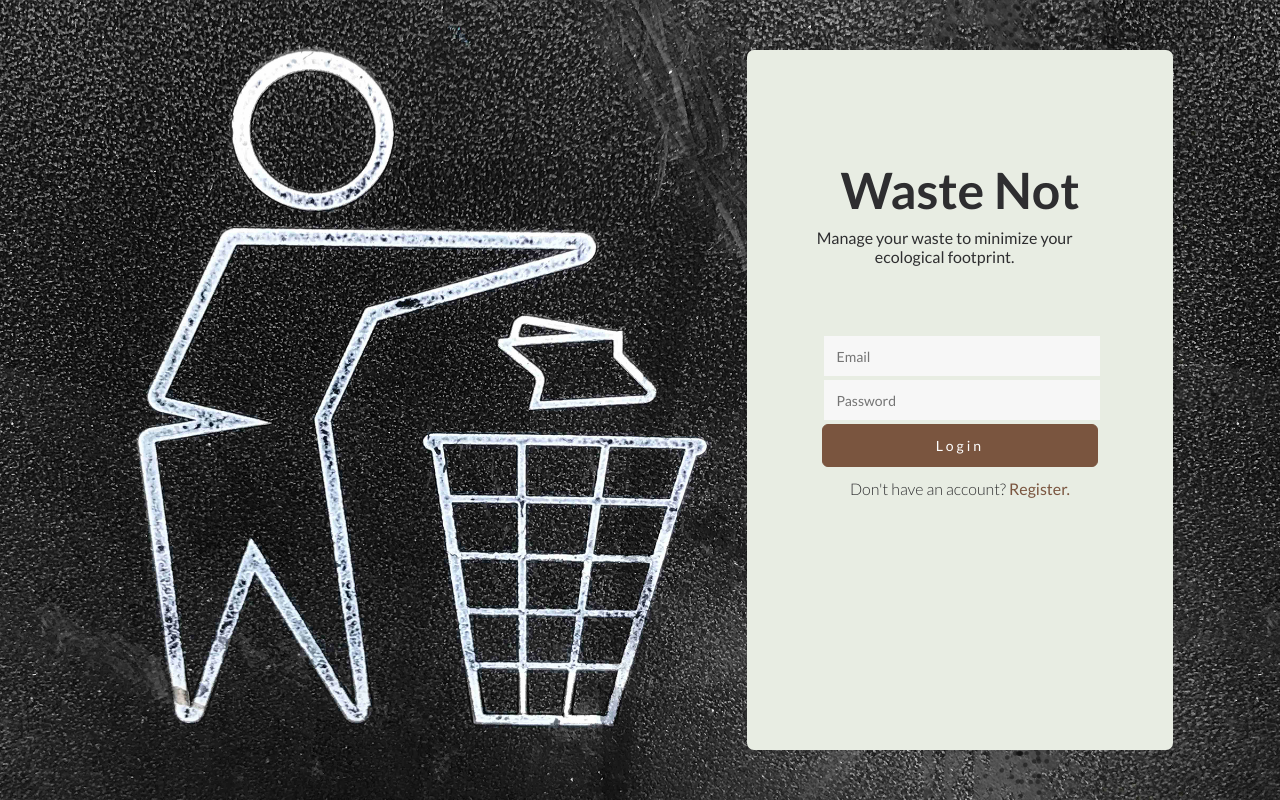
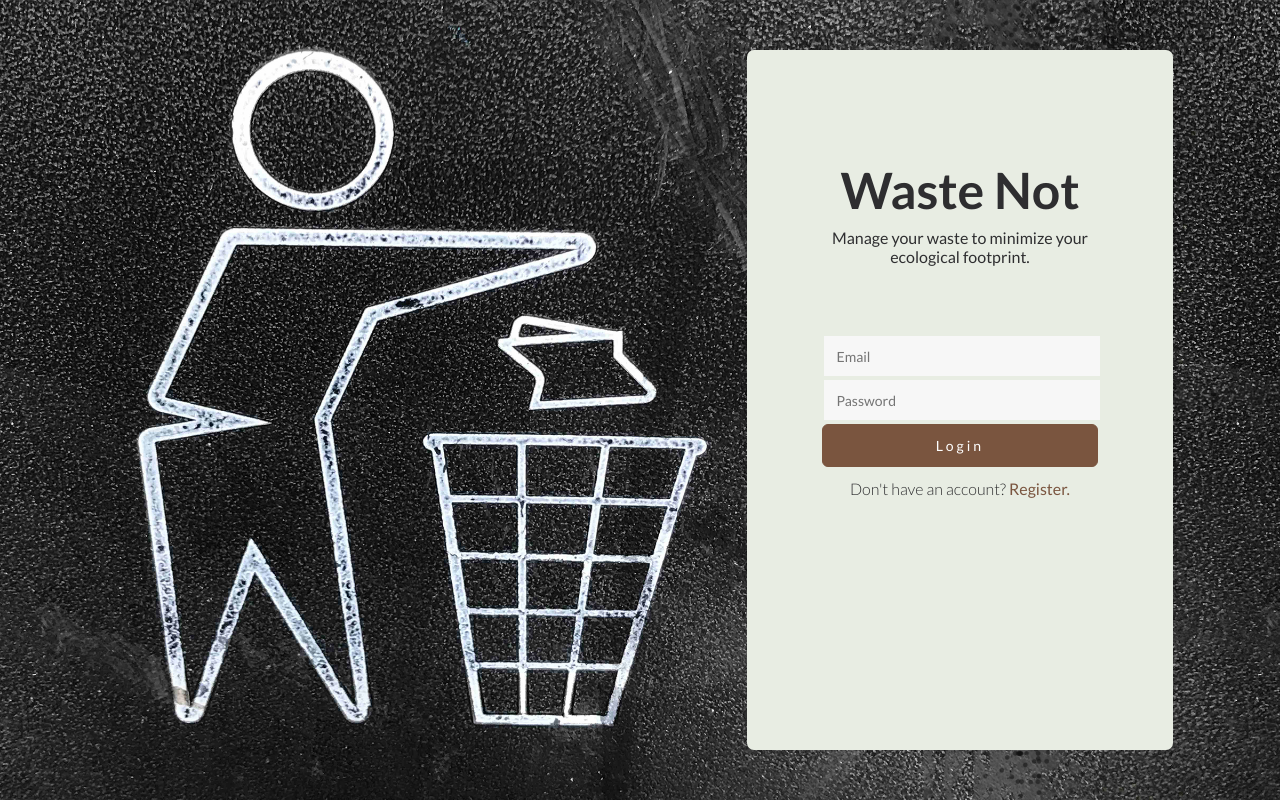
Before and after one commit to MartaSolomianko/waste-management-project, a Flask app: page / in a window 1280 px wide. Run offline with Flask 2, Linux system fonts and the light colour scheme.

Commit message:
Styling updates before for demo video

```diff
--- a/server.py
+++ b/server.py
@@ -260,6 +260,7 @@ def add_record():
 
     # discarding all of the time info and translating to datetime for python
     date_time = datetime.strptime(date_time, format).date()
+    # date_time = date(2022,11,28)
 
     # create record and add it to the db
     new_record = crud.create_record(user=user_id, bin_type=bin_type_code, date_time=date_time, weight=weight)
--- a/static/css/homepage.css
+++ b/static/css/homepage.css
@@ -37,7 +37,7 @@ h1 {
     font-style: normal;
     font-weight: 400;
     font-size: 16px;
-    width: 90%;
+    width: 100%;
 
 }
 
--- a/static/css/styles.css
+++ b/static/css/styles.css
@@ -29,7 +29,7 @@ body {
   letter-spacing: 1px;
   display: flex;
   align-items: center;
-  gap: 10px;
+  gap: 3px;
   padding-left: 15px;
 }
 
--- a/static/profile.js
+++ b/static/profile.js
@@ -236,7 +236,7 @@ function deleteRecord(evt) {
         const record = document.querySelector(`#record-${deleteRecord.record_id}`);
         // console.log(record);
         record.remove();
-        alert(removeResponse);
+        // alert(removeResponse);
         ctx.destroy();
         userChart();
         showTotalWaste();
--- a/templates/profile.html
+++ b/templates/profile.html
@@ -35,10 +35,10 @@
           <h3>Your daily rate:</h3>
             <div id="daily-rate-card" class="card">
               <h2 id="daily-rate"></h2>
-                <!-- <svg xmlns="http://www.w3.org/2000/svg" width="16" height="16" fill="currentColor" class="bi bi-info-circle" viewBox="0 0 16 16">
+                <!-- <svg xmlns="http://www.w3.org/2000/svg" width="16" height="16" fill="currentColor" class="bi bi-info-circle tooltip" viewBox="0 0 16 16">
                   <path d="M8 15A7 7 0 1 1 8 1a7 7 0 0 1 0 14zm0 1A8 8 0 1 0 8 0a8 8 0 0 0 0 16z"/>
                   <path d="m8.93 6.588-2.29.287-.082.38.45.083c.294.07.352.176.288.469l-.738 3.468c-.194.897.105 1.319.808 1.319.545 0 1.178-.252 1.465-.598l.088-.416c-.2.176-.492.246-.686.246-.275 0-.375-.193-.304-.533L8.93 6.588zM9 4.5a1 1 0 1 1-2 0 1 1 0 0 1 2 0z"/>
-                </svg>       -->
+                </svg><span class="tooltiptext">INFO</span>   -->
             </div>
         </div>
       </div>
```
Also changed, not shown: static/css/profile.css (+0 -8 lines).
